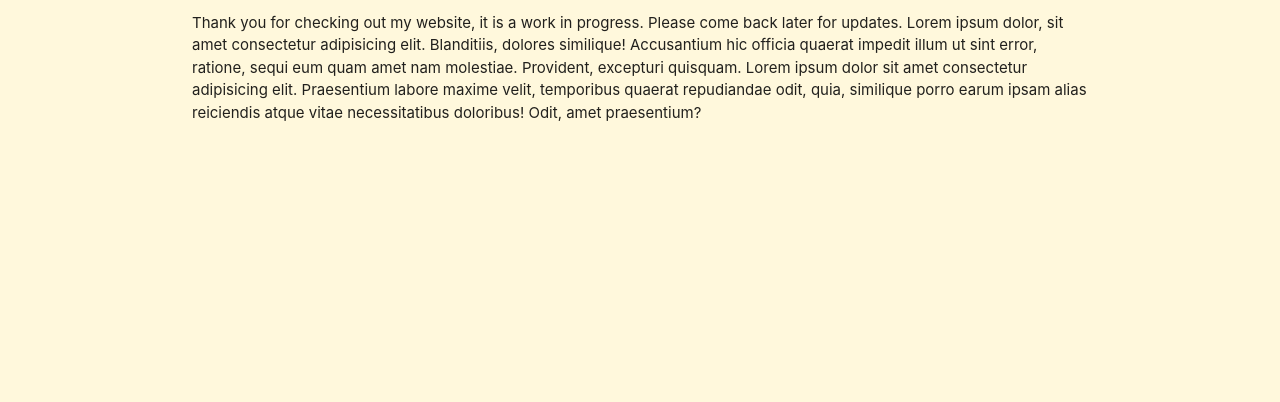
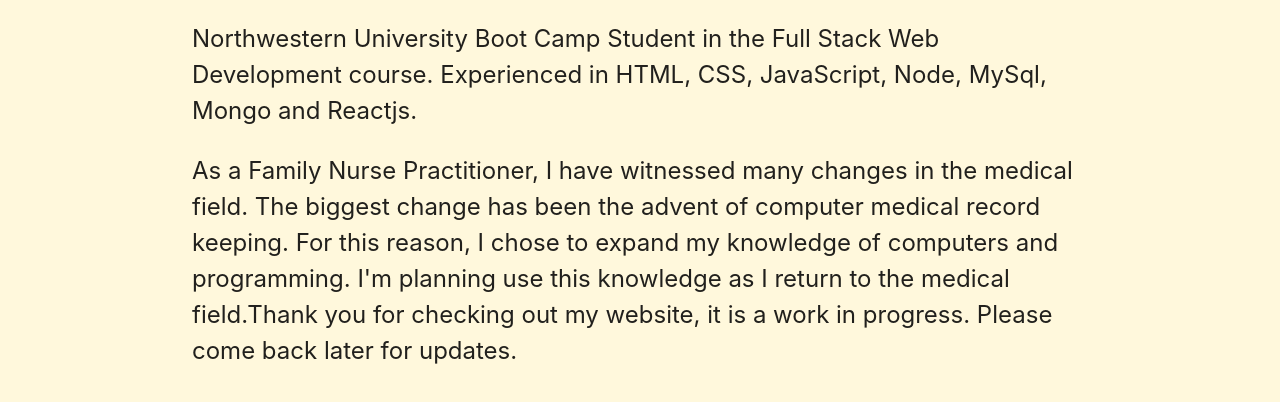
Before and after one commit to glynismullankwok/portfolio2, a plain HTML site: page index.html in a window 1280 px wide. Shown: the part 510-912 px from the top of the page. Before the commit the page ends 800 px from the top, so only its background shows below. Drawn offline with nearby package versions, Linux system fonts and the light colour scheme.

Commit message:
added detail to about

```diff
--- a/index.html
+++ b/index.html
@@ -8,7 +8,7 @@
   <meta name="viewport" content="width=device-width, initial-scale=1">
   <link href="https://fonts.googleapis.com/icon?family=Material+Icons" rel="stylesheet">
   <link rel="stylesheet" href="https://cdnjs.cloudflare.com/ajax/libs/materialize/1.0.0-rc.2/css/materialize.min.css">
-  <!-- <link rel="stylesheet" href="assets/css/style.css"> -->
+  <link rel="stylesheet" href="style.css">
 </head>
 
 <header>
@@ -54,16 +54,14 @@
     <h1>About</h1>
     <div class="row">
       <div class="col-md-4">
-        <img src="https://cdn.pixabay.com/photo/2017/09/25/13/12/dog-2785074__340.jpg" class="img-fluid"
-          alt="dog image" />
+        <img src="https://encrypted-tbn0.gstatic.com/images?q=tbn:ANd9GcSsH_dQJnbwcmuukZsr6Eg38iiUttKS69NZUQ&usqp=CAU" class="img-fluid"
+          alt="medical computer" />
       </div>
       <div class="col-md-8">
-        <p class="mt-2">Thank you for checking out my website, it is a work in progress. Please come back later for
-          updates. Lorem ipsum dolor, sit amet consectetur adipisicing elit. Blanditiis, dolores similique! Accusantium
-          hic officia quaerat impedit illum ut sint error, ratione, sequi eum quam amet nam molestiae. Provident,
-          excepturi quisquam. Lorem ipsum dolor sit amet consectetur adipisicing elit. Praesentium labore maxime velit,
-          temporibus quaerat repudiandae odit, quia, similique porro earum ipsam alias reiciendis atque vitae
-          necessitatibus doloribus! Odit, amet praesentium?</p>
+        <p class="text">Northwestern University Boot Camp Student in the Full Stack Web Development course.  Experienced in HTML, CSS, JavaScript, Node, MySql, Mongo and Reactjs.</p>
+      </div>
+      <div class="col-md-8">
+          <p class="font">As a Family Nurse Practitioner, I have witnessed many changes in the medical field.  The biggest change has been the advent of computer medical record keeping.   For this reason, I chose to expand my knowledge of computers and programming.  I'm planning use this knowledge as I return to the medical field.Thank you for checking out my website, it is a work in progress. Please come back later for updates. </p>
       </div>
 
     </div>
--- /dev/null
+++ b/style.css
@@ -0,0 +1,7 @@
+.text {
+    font-size: x-large;
+}
+
+.font {
+    font-size: x-large;
+}
```
